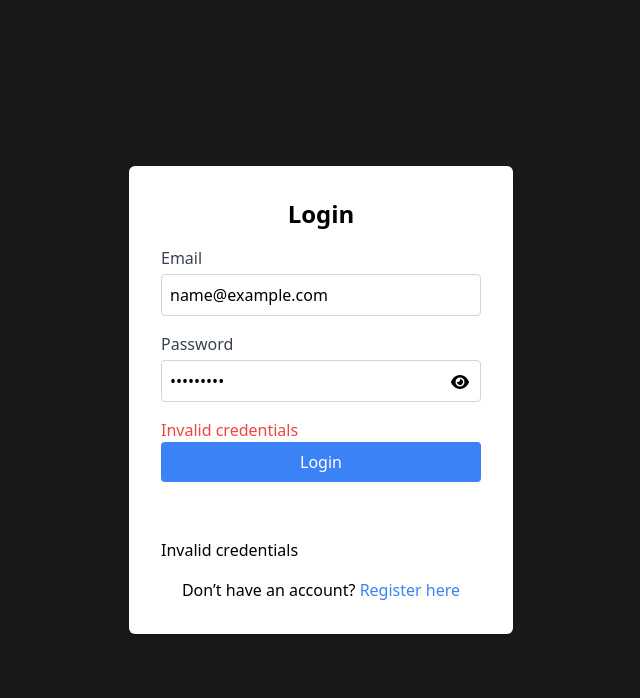
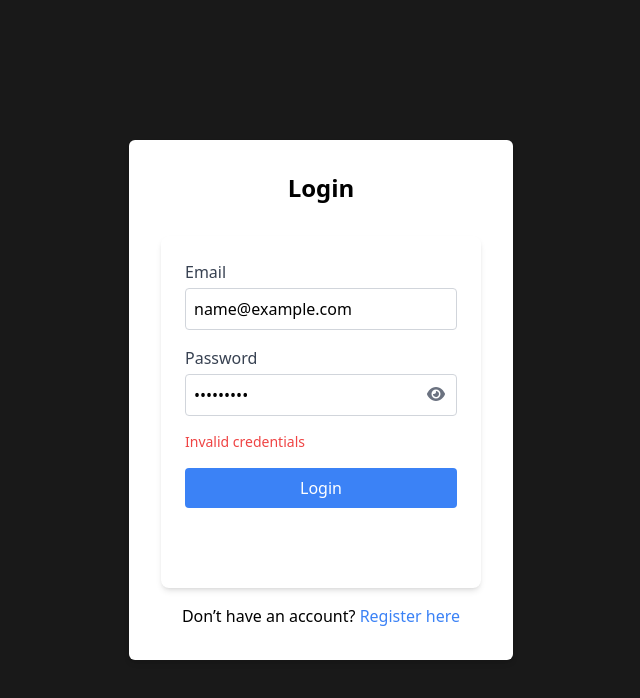
Before and after one commit to vidipsingh/experimentlabs_assignment, a React (Vite) app in the folder frontend/: page / in a window 1280 px wide. Both pictures are taken after typing "name@example.com", "Sample123" into the empty fields and a click on the button "Login". Shown: the top 698 px of the page, without its empty margins (319-959 px from the left). Built offline with nearby package versions, Linux system fonts and the light colour scheme; no server answers.

Commit message:
Fix Deployment Issues

```diff
--- a/frontend/src/components/Login.jsx
+++ b/frontend/src/components/Login.jsx
@@ -12,6 +12,7 @@ const Login = ({ setAuth }) => {
   const [error, setError] = useState('');
   const [showPassword, setShowPassword] = useState(false);
   const navigate = useNavigate();
+
   const API_URL = import.meta.env.VITE_API_URL || 'http://localhost:5000';
 
   const handleLogin = async (e) => {
@@ -26,30 +27,35 @@ const Login = ({ setAuth }) => {
     }
   };
 
-  const handleSuccess = async (credentialResponse) => {
+  const handleGoogleSuccess = async (credentialResponse) => {
     try {
-      // Instead of making a POST request to /auth/google/callback,
-      // make a POST request to a new endpoint that handles the token
-      const response = await axios.post(`${API_URL}/auth/google/verify`, {
-        credential: credentialResponse.credential,
-      });
+      const response = await axios.post(
+        `${API_URL}/auth/google/verify`,
+        { credential: credentialResponse.credential },
+        { withCredentials: true }
+      );
 
+      if (response.data.token) {
         localStorage.setItem('token', response.data.token);
         setAuth(true);
-      navigate('/events'); // Add this to redirect after successful login
+        navigate('/events');
+      } else {
+        setError('Failed to get authentication token');
+      }
     } catch (error) {
-      console.error('Error during Google login:', error);
-      setError('Google login failed');
+      console.error('Google login error:', error);
+      setError('Google login failed. Please try again.');
     }
   };
 
-  const handleError = () => {
-    console.log('Login Failed');
+  const handleGoogleError = () => {
+    setError('Google login failed. Please try again.');
   };
 
   return (
-    <form onSubmit={handleLogin}>
-      <div className="mb-4">
+    <div className="max-w-md mx-auto mt-8 p-6 bg-white rounded-lg shadow-md">
+      <form onSubmit={handleLogin} className="space-y-4">
+        <div>
           <label htmlFor="email" className="block text-gray-700">Email</label>
           <input
             type="email"
@@ -60,7 +66,8 @@ const Login = ({ setAuth }) => {
             required
           />
         </div>
-      <div className="mb-4 relative">
+
+        <div className="relative">
           <label htmlFor="password" className="block text-gray-700">Password</label>
           <input
             type={showPassword ? 'text' : 'password'}
@@ -70,21 +77,37 @@ const Login = ({ setAuth }) => {
             onChange={(e) => setPassword(e.target.value)}
             required
           />
-        <span
+          <button
+            type="button"
             onClick={() => setShowPassword(!showPassword)}
-          className="absolute right-3 top-9 mt-0.5 cursor-pointer">
+            className="absolute right-3 top-9 text-gray-500"
+          >
             <FontAwesomeIcon icon={showPassword ? faEyeSlash : faEye} />
-        </span>
+          </button>
         </div>
-      {error && <p className="text-red-500">{error}</p>}
-      <button type="submit" className="w-full bg-blue-500 text-white py-2 rounded mb-4">Login</button>
 
+        {error && (
+          <p className="text-red-500 text-sm">{error}</p>
+        )}
+
+        <button
+          type="submit"
+          className="w-full bg-blue-500 text-white py-2 rounded hover:bg-blue-600 transition-colors"
+        >
+          Login
+        </button>
+
+        <div className="mt-4">
           <GoogleLogin
-        onSuccess={handleSuccess}
-        onError={handleError}
+            onSuccess={handleGoogleSuccess}
+            onError={handleGoogleError}
+            theme="outline"
+            size="large"
+            width="100%"
           />
-      {error && <p>{error}</p>}
+        </div>
       </form>
+    </div>
   );
 };
 
```
Also changed, not shown: 2 other files (tests, documents, lock files or other folders). Lines whose indentation alone changed are shown as unchanged.
